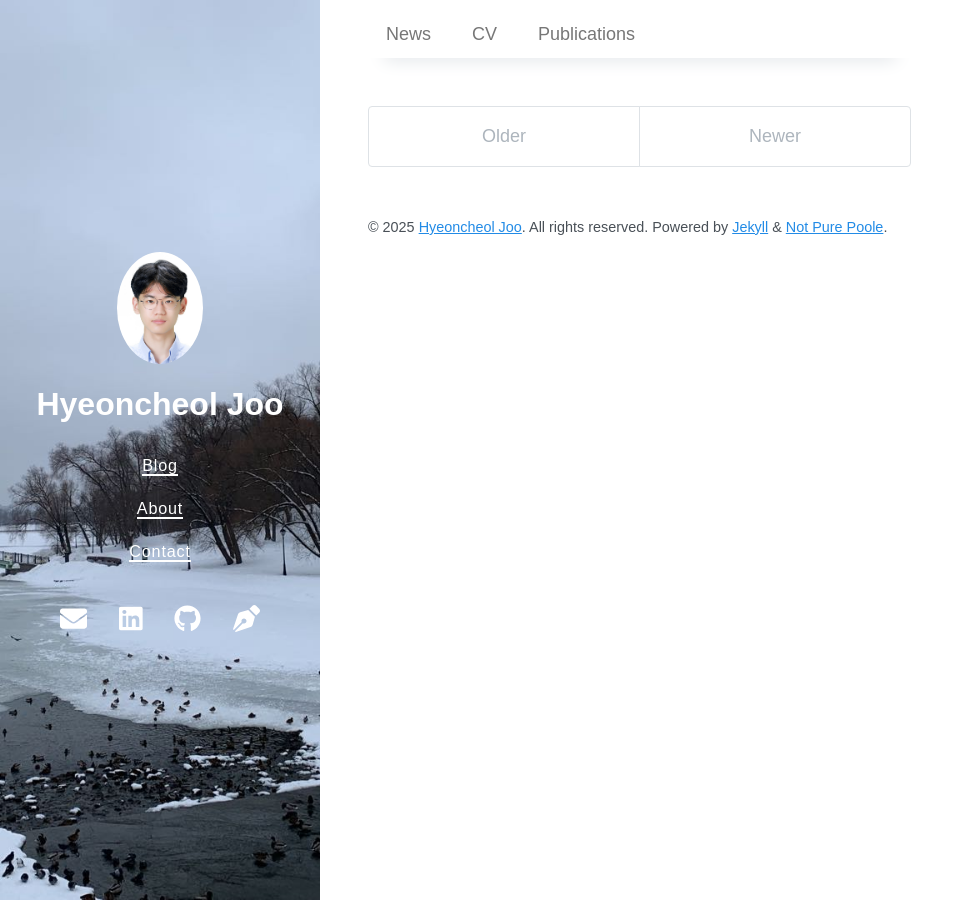
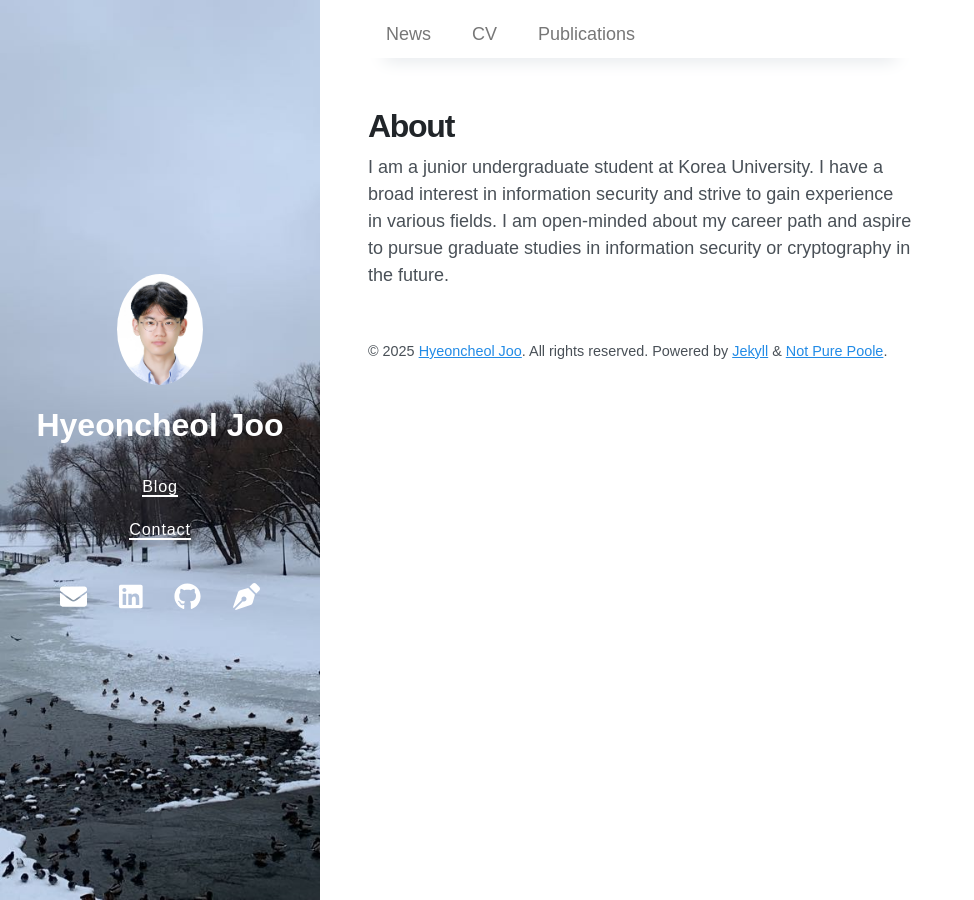
Before and after one commit to hyeoncheol-joo/hyeoncheol-joo.github.io, a Jekyll site: the page built from index.markdown, in a window 1280 px wide. Shown: the whole page, without its empty margins (0-974 px from the left). Built offline with Jekyll 4.4.1, drawn with Linux system fonts in a browser that asks for light colours; nearby versions of some CDN libraries; the list of posts is cut into pages by our own code.

Commit message:
delete about page

```diff
--- a/_data/navigation.yml
+++ b/_data/navigation.yml
@@ -1,6 +1,4 @@
 - title: Blog
   url: /
-- title: About
-  url: /about/
 - title: Contact
   url: /contact/
--- a/_layouts/home.html
+++ b/_layouts/home.html
@@ -3,6 +3,12 @@ layout: default
 ---
 
 {% include home-header.html %}
+
+{% if content and content != '' %}
+  <div class="home-intro">
+    {{ content }}
+  </div>
+{% endif %}
 
 <div class="posts">
   {% for post in paginator.posts %}
@@ -30,16 +36,3 @@ layout: default
     <script id="dsq-count-scr" src="//{{ site.disqus }}.disqus.com/count.js" async></script>
   {%- endif -%}
 </div>
-
-<div class="pagination">
-  {% if paginator.next_page %}
-    <a class="pagination-item older" href="{{ paginator.next_page_path | relative_url }}">Older</a>
-  {% else %}
-    <span class="pagination-item older">Older</span>
-  {% endif %}
-  {% if paginator.previous_page %}
-    <a class="pagination-item newer" href="{{ paginator.previous_page_path | prepend: relative_url }}">Newer</a>
-  {% else %}
-    <span class="pagination-item newer">Newer</span>
-  {% endif %}
-</div>
--- a/index.html
+++ b/index.html
@@ -1,7 +1,3 @@
 ---
-layout: default
-title: About
-permalink: /
+layout: home
 ---
-{%- assign about = site.pages | where: "permalink", "/about/" | first -%}
-{{ about.content | markdownify }}
--- a/index.markdown
+++ b/index.markdown
@@ -1,6 +1,6 @@
 ---
-# Feel free to add content and custom Front Matter to this file.
-# To modify the layout, see https://jekyllrb.com/docs/themes/#overriding-theme-defaults
-
 layout: home
 ---
+
+<h1>About</h1>
+I am a junior undergraduate student at Korea University. I have a broad interest in information security and strive to gain experience in various fields. I am open-minded about my career path and aspire to pursue graduate studies in information security or cryptography in the future.
```
Also changed, not shown: about.markdown (deleted, +0 -18 lines).
